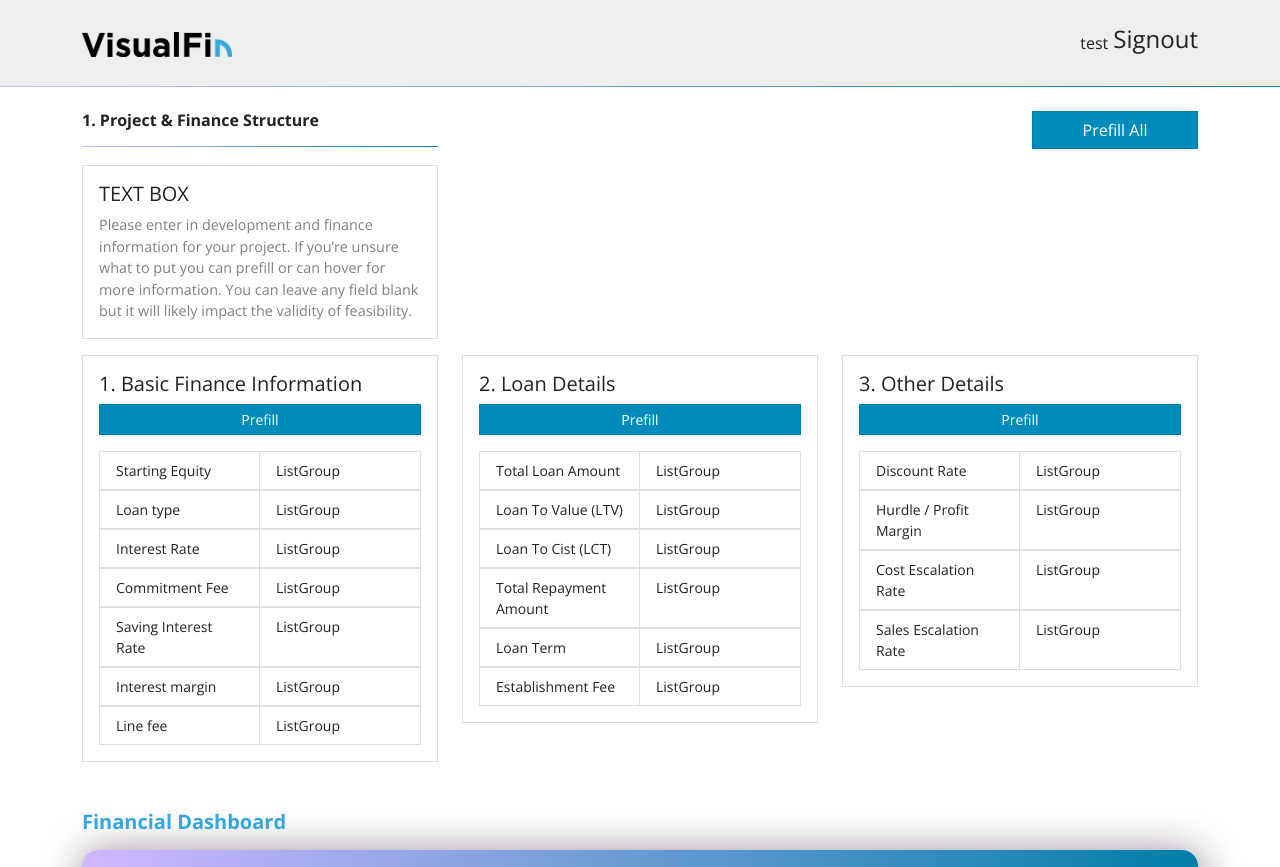
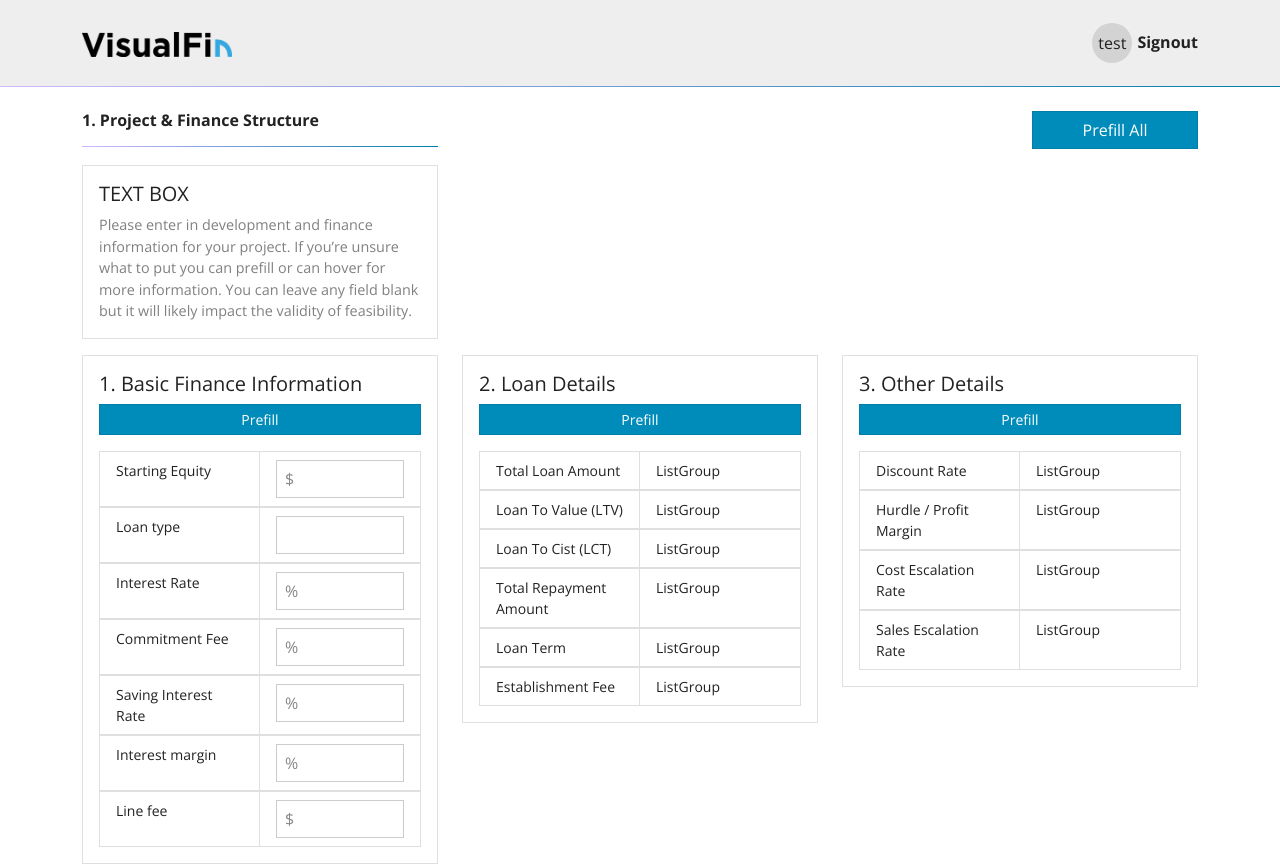
Before and after one commit to developerdesigner18/visfin, a React (Create React App) app: page /project-finance in a window 1280 px wide. Shown: the top 867 px of the page. Built offline with nearby package versions, Linux system fonts and the light colour scheme.

Commit message:
added changes

```diff
--- a/src/components/Header/Header.css
+++ b/src/components/Header/Header.css
@@ -16,6 +16,12 @@
 }
 
 .header__userInfo {
+  width: 2.5rem;
+  height: 2.5rem;
+  border-radius: 50%;
+  background-color: var(--color-lightgray);
+  display: grid;
+  place-items: center;
   margin-right: 5px;
 }
 
--- a/src/components/Header/Header.js
+++ b/src/components/Header/Header.js
@@ -1,46 +1,46 @@
-import { useLocation, useNavigate } from "react-router-dom";
+import { useLocation, useNavigate } from 'react-router-dom';
 // Bootstrap
-import { Container, Navbar } from "react-bootstrap";
-import { LOGO_DARK } from "../../utils/constants";
+import { Container, Navbar } from 'react-bootstrap';
+import { LOGO_DARK } from '../../utils/constants';
 // Hooks
-import useLocalStorage from "../../hooks/useLocalStorage";
+import useLocalStorage from '../../hooks/useLocalStorage';
 // css
-import "./Header.css";
+import './Header.css';
 
 const Header = () => {
   const navigate = useNavigate();
   const location = useLocation();
 
-  const [userInfo, setUserInfo] = useLocalStorage("userInfo");
+  const [userInfo, setUserInfo] = useLocalStorage('userInfo');
 
   const handleSignout = () => {
     setUserInfo(null);
-    navigate("/login");
+    navigate('/login');
   };
 
   if (
     // location.pathname === "/" ||
-    location.pathname === "/login" ||
-    location.pathname === "/register"
+    location.pathname === '/login' ||
+    location.pathname === '/register'
   ) {
     return null;
   }
 
   return (
-    <header className="border__visfin border__visfin--bottom">
-      <Navbar bg="light">
+    <header className='border__visfin border__visfin--bottom'>
+      <Navbar bg='light'>
         <Container>
-          <div className="header">
-            <div className="header__logo">
-              <Navbar.Brand href="/">
-                <img src={LOGO_DARK} alt="VisFin Logo" />
+          <div className='header'>
+            <div className='header__logo'>
+              <Navbar.Brand href='/'>
+                <img src={LOGO_DARK} alt='VisFin Logo' />
               </Navbar.Brand>
             </div>
-            <div className="header__user">
-              <div className="header__userInfo">test</div>
-              <h4 onClick={handleSignout} className="header__signout">
+            <div className='header__user'>
+              <div className='header__userInfo'>test</div>
+              <h6 onClick={handleSignout} className='header__signout'>
                 Signout
-              </h4>
+              </h6>
             </div>
           </div>
         </Container>
--- a/src/index.css
+++ b/src/index.css
@@ -25,6 +25,16 @@
 
 img {
   width: 100%;
+}
+
+h1,
+h2,
+h3,
+h4,
+h5,
+h6 {
+  margin: 0;
+  padding: 0;
 }
 
 h2,
--- a/src/pages/Login.js
+++ b/src/pages/Login.js
@@ -37,7 +37,7 @@ const Login = () => {
       setUserInfo({
         email,
       });
-      navigate("/projects");
+      navigate("/");
     }
     setLoading(false);
   };
--- a/src/pages/ProjectFinance.js
+++ b/src/pages/ProjectFinance.js
@@ -1,17 +1,25 @@
 // Bootstrap
-import { Button, Card, Col, Container, ListGroup, Row } from "react-bootstrap";
+import {
+  Button,
+  Card,
+  Col,
+  Container,
+  Form,
+  ListGroup,
+  Row,
+} from 'react-bootstrap';
 // Components
-import Divider from "../components/Divider";
-import ShowInfo from "../components/ShowInfo/ShowInfo";
-import FinancialDashboard from "../components/Dashboards/FinancialDashboard";
-import SustainabilityDashboard from "../components/Dashboards/SustainabilityDashboard";
+import Divider from '../components/Divider';
+import ShowInfo from '../components/ShowInfo/ShowInfo';
+import FinancialDashboard from '../components/Dashboards/FinancialDashboard';
+import SustainabilityDashboard from '../components/Dashboards/SustainabilityDashboard';
 // Constants
-import { PREFILL_ALL_INFO } from "../utils/constants";
+import { PREFILL_ALL_INFO } from '../utils/constants';
 
 const ProjectFinance = () => {
   return (
     <Container>
-      <div className="projectFinance py-4">
+      <div className='projectFinance py-4'>
         {/* ---------------------------------------Title & Button Section--------------------------------------- */}
         <Row>
           <Col xs={12} md={4}>
@@ -21,14 +29,14 @@ const ProjectFinance = () => {
           <Col xs={0} md={6}></Col>
           <Col xs={12} md={2}>
             <ShowInfo info={PREFILL_ALL_INFO}>
-              <Button className="w-100 mb-3">Prefill All</Button>
+              <Button className='w-100 mb-3'>Prefill All</Button>
             </ShowInfo>
           </Col>
           <Col xs={12} md={8}></Col>
         </Row>
 
         {/* ---------------------------------------Text Box Section--------------------------------------- */}
-        <Row className="mb-3">
+        <Row className='mb-3'>
           <Col xs={12} md={4}>
             <Card>
               <Card.Body>
@@ -47,132 +55,148 @@ const ProjectFinance = () => {
         {/* ---------------------------------------Details Section--------------------------------------- */}
         <Row>
           {/* ---------------------------------------Basic Finance Information Section--------------------------------------- */}
-          <Col className="mb-3" sm={12} md={4}>
+          <Col className='mb-3' sm={12} md={4}>
+            <Form>
               <Card>
                 <Card.Body>
                   <Card.Title>1. Basic Finance Information</Card.Title>
-                <Button className="w-100 d-block mb-3" size="sm">
+                  <Button className='w-100 d-block mb-3' size='sm'>
                     Prefill
                   </Button>
-                <ListGroup className="w-full" horizontal>
-                  <ListGroup.Item className="w-50">
+                  <ListGroup className='w-full' horizontal>
+                    <ListGroup.Item className='w-50'>
                       Starting Equity
                     </ListGroup.Item>
-                  <ListGroup.Item className="w-50">ListGroup</ListGroup.Item>
+                    <ListGroup.Item className='w-50'>
+                      <Form.Control type='number' placeholder='$' />
+                    </ListGroup.Item>
                   </ListGroup>
                   <ListGroup horizontal>
-                  <ListGroup.Item className="w-50">Loan type</ListGroup.Item>
-                  <ListGroup.Item className="w-50">ListGroup</ListGroup.Item>
+                    <ListGroup.Item className='w-50'>Loan type</ListGroup.Item>
+                    <ListGroup.Item className='w-50'>
+                      <Form.Control type='text' placeholder='' />
+                    </ListGroup.Item>
                   </ListGroup>
                   <ListGroup horizontal>
-                  <ListGroup.Item className="w-50">
+                    <ListGroup.Item className='w-50'>
                       Interest Rate
                     </ListGroup.Item>
-                  <ListGroup.Item className="w-50">ListGroup</ListGroup.Item>
+                    <ListGroup.Item className='w-50'>
+                      <Form.Control type='number' placeholder='%' />
+                    </ListGroup.Item>
                   </ListGroup>
                   <ListGroup horizontal>
-                  <ListGroup.Item className="w-50">
+                    <ListGroup.Item className='w-50'>
                       Commitment Fee
                     </ListGroup.Item>
-                  <ListGroup.Item className="w-50">ListGroup</ListGroup.Item>
+                    <ListGroup.Item className='w-50'>
+                      <Form.Control type='number' placeholder='%' />
+                    </ListGroup.Item>
                   </ListGroup>
                   <ListGroup horizontal>
-                  <ListGroup.Item className="w-50">
+                    <ListGroup.Item className='w-50'>
                       Saving Interest Rate
                     </ListGroup.Item>
-                  <ListGroup.Item className="w-50">ListGroup</ListGroup.Item>
+                    <ListGroup.Item className='w-50'>
+                      <Form.Control type='number' placeholder='%' />
+                    </ListGroup.Item>
                   </ListGroup>
                   <ListGroup horizontal>
-                  <ListGroup.Item className="w-50">
+                    <ListGroup.Item className='w-50'>
                       Interest margin
                     </ListGroup.Item>
-                  <ListGroup.Item className="w-50">ListGroup</ListGroup.Item>
+                    <ListGroup.Item className='w-50'>
+                      <Form.Control type='number' placeholder='%' />
+                    </ListGroup.Item>
                   </ListGroup>
                   <ListGroup horizontal>
-                  <ListGroup.Item className="w-50">Line fee</ListGroup.Item>
-                  <ListGroup.Item className="w-50">ListGroup</ListGroup.Item>
+                    <ListGroup.Item className='w-50'>Line fee</ListGroup.Item>
+                    <ListGroup.Item className='w-50'>
+                      <Form.Control type='number' placeholder='$' />
+                    </ListGroup.Item>
                   </ListGroup>
                 </Card.Body>
               </Card>
+            </Form>
           </Col>
 
           {/* ---------------------------------------Loan Details Section--------------------------------------- */}
-          <Col className="mb-3" sm={12} md={4}>
+          <Col className='mb-3' sm={12} md={4}>
             <Card>
               <Card.Body>
                 <Card.Title>2. Loan Details</Card.Title>
-                <Button className="w-100 d-block mb-3" size="sm">
+                <Button className='w-100 d-block mb-3' size='sm'>
                   Prefill
                 </Button>
-                <ListGroup className="w-full" horizontal>
-                  <ListGroup.Item className="w-50">
+                <ListGroup className='w-full' horizontal>
+                  <ListGroup.Item className='w-50'>
                     Total Loan Amount
                   </ListGroup.Item>
-                  <ListGroup.Item className="w-50">ListGroup</ListGroup.Item>
+                  <ListGroup.Item className='w-50'>ListGroup</ListGroup.Item>
                 </ListGroup>
                 <ListGroup horizontal>
-                  <ListGroup.Item className="w-50">
+                  <ListGroup.Item className='w-50'>
                     Loan To Value (LTV)
                   </ListGroup.Item>
-                  <ListGroup.Item className="w-50">ListGroup</ListGroup.Item>
+                  <ListGroup.Item className='w-50'>ListGroup</ListGroup.Item>
                 </ListGroup>
                 <ListGroup horizontal>
-                  <ListGroup.Item className="w-50">
+                  <ListGroup.Item className='w-50'>
                     Loan To Cist (LCT)
                   </ListGroup.Item>
-                  <ListGroup.Item className="w-50">ListGroup</ListGroup.Item>
+                  <ListGroup.Item className='w-50'>ListGroup</ListGroup.Item>
                 </ListGroup>
                 <ListGroup horizontal>
-                  <ListGroup.Item className="w-50">
+                  <ListGroup.Item className='w-50'>
                     Total Repayment Amount
                   </ListGroup.Item>
-                  <ListGroup.Item className="w-50">ListGroup</ListGroup.Item>
+                  <ListGroup.Item className='w-50'>ListGroup</ListGroup.Item>
                 </ListGroup>
                 <ListGroup horizontal>
-                  <ListGroup.Item className="w-50">Loan Term</ListGroup.Item>
-                  <ListGroup.Item className="w-50">ListGroup</ListGroup.Item>
+                  <ListGroup.Item className='w-50'>Loan Term</ListGroup.Item>
+                  <ListGroup.Item className='w-50'>ListGroup</ListGroup.Item>
                 </ListGroup>
                 <ListGroup horizontal>
-                  <ListGroup.Item className="w-50">
+                  <ListGroup.Item className='w-50'>
                     Establishment Fee
                   </ListGroup.Item>
-                  <ListGroup.Item className="w-50">ListGroup</ListGroup.Item>
+                  <ListGroup.Item className='w-50'>ListGroup</ListGroup.Item>
                 </ListGroup>
               </Card.Body>
             </Card>
           </Col>
 
           {/* ---------------------------------------Other Details Section--------------------------------------- */}
-          <Col className="mb-3" sm={12} md={4}>
+          <Col className='mb-3' sm={12} md={4}>
             <Card>
               <Card.Body>
                 <Card.Title>3. Other Details</Card.Title>
-                <Button className="w-100 d-block mb-3" size="sm">
+                <Button className='w-100 d-block mb-3' size='sm'>
                   Prefill
                 </Button>
-                <ListGroup className="w-full" horizontal>
-                  <ListGroup.Item className="w-50">
+                <ListGroup className='w-full' horizontal>
+                  <ListGroup.Item className='w-50'>
                     Discount Rate
                   </ListGroup.Item>
-                  <ListGroup.Item className="w-50">ListGroup</ListGroup.Item>
+                  <ListGroup.Item className='w-50'>ListGroup</ListGroup.Item>
                 </ListGroup>
                 <ListGroup horizontal>
-                  <ListGroup.Item className="w-50">
+                  <ListGroup.Item className='w-50'>
                     Hurdle / Profit Margin
                   </ListGroup.Item>
-                  <ListGroup.Item className="w-50">ListGroup</ListGroup.Item>
+                  <ListGroup.Item className='w-50'>ListGroup</ListGroup.Item>
                 </ListGroup>
                 <ListGroup horizontal>
-                  <ListGroup.Item className="w-50">
+                  <ListGroup.Item className='w-50'>
                     Cost Escalation Rate
                   </ListGroup.Item>
-                  <ListGroup.Item className="w-50">ListGroup</ListGroup.Item>
+                  <ListGroup.Item className='w-50'>ListGroup</ListGroup.Item>
                 </ListGroup>
                 <ListGroup horizontal>
-                  <ListGroup.Item className="w-50">
+                  <ListGroup.Item className='w-50'>
                     Sales Escalation Rate
                   </ListGroup.Item>
-                  <ListGroup.Item className="w-50">ListGroup</ListGroup.Item>
+                  <ListGroup.Item className='w-50'>ListGroup</ListGroup.Item>
                 </ListGroup>
               </Card.Body>
             </Card>
```
Also changed, not shown: src/pages/ProjectDetail.js (+18 -14 lines). Lines whose indentation alone changed are shown as unchanged.
